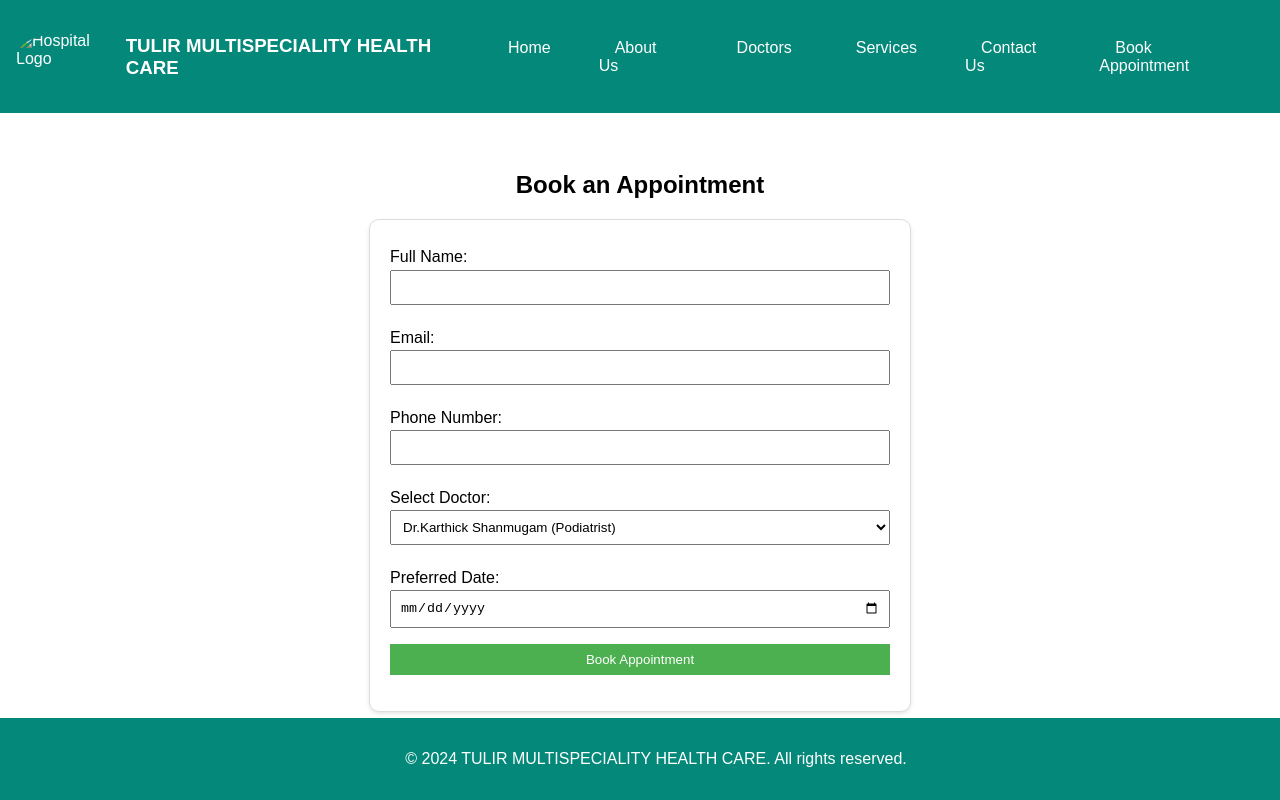
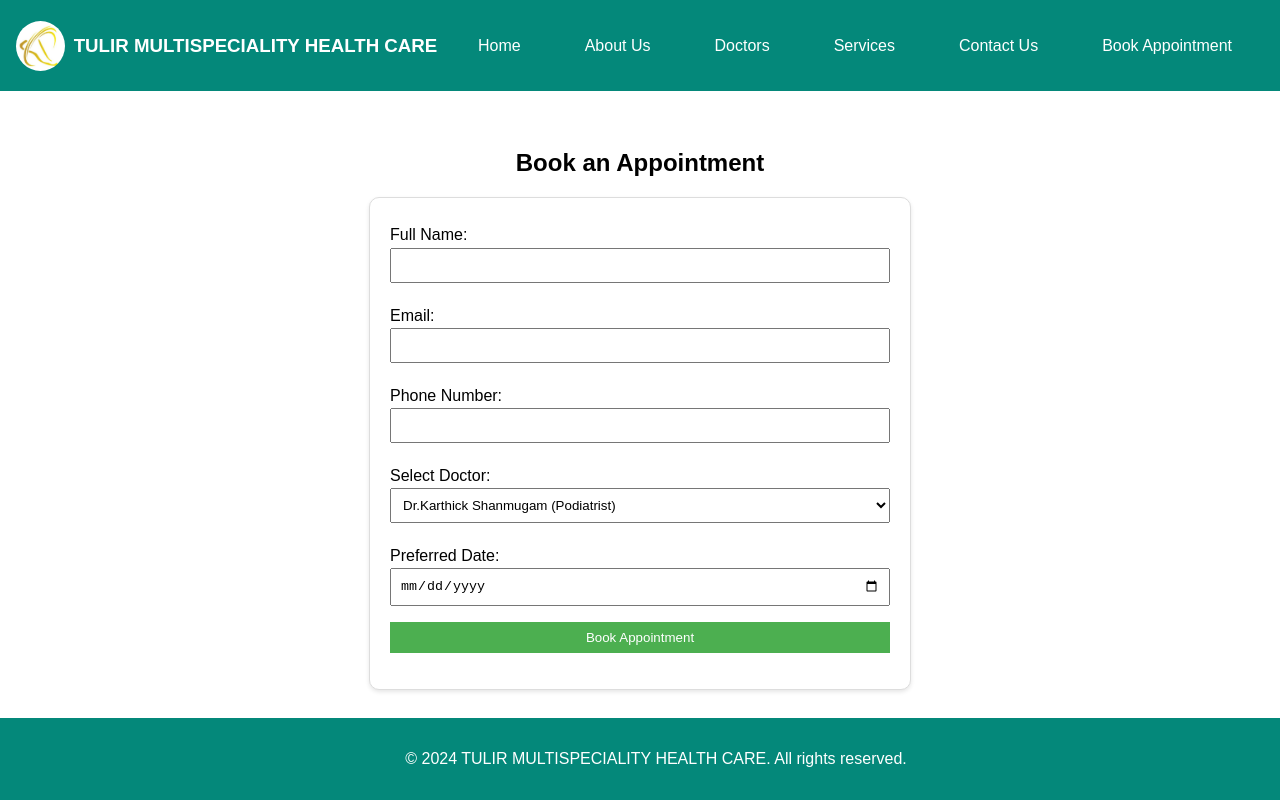
Before and after one commit to monisharaju13/tulir-multispeciality-heath-care, a website: page appointment.html in a window 1280 px wide. Drawn offline with Linux system fonts and the light colour scheme.

Commit message:
Update appointment.html

```diff
--- a/appointment.html
+++ b/appointment.html
@@ -31,7 +31,7 @@
 </head>
 <body>
     <header>
-        <img src="images/logo.png" alt="Hospital Logo" class="logo">
+        <img src="logo.png" alt="Hospital Logo" class="logo">
         <h3>TULIR MULTISPECIALITY HEALTH CARE</h3>
         <nav>
             <ul>
```
